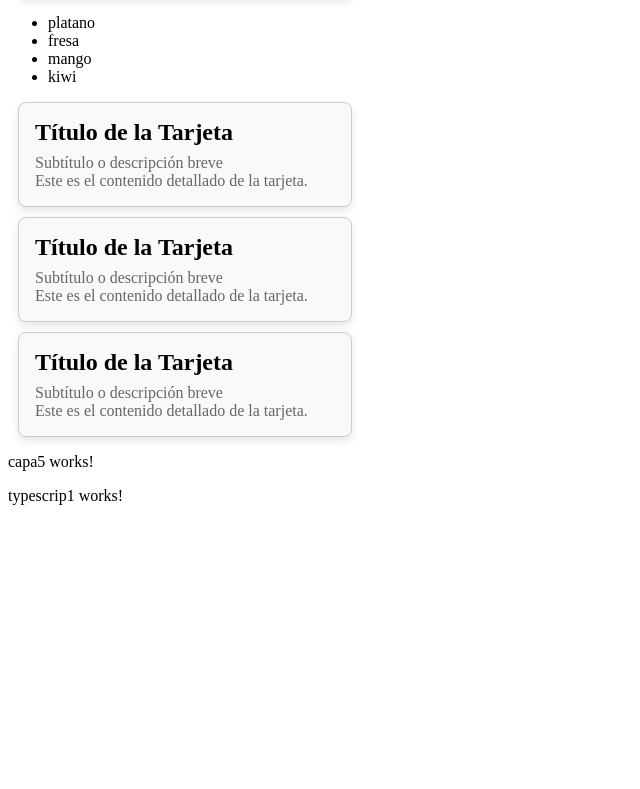
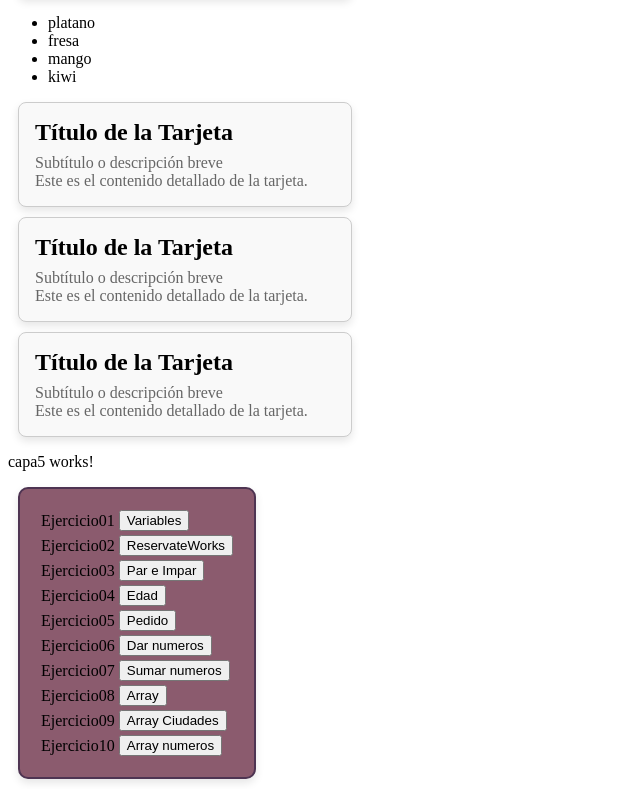
Before and after one commit to YurikoRasero/fundamentos02, an Angular app: page / in a window 1280 px wide. Shown: the part 279-1068 px from the top of the page, without its empty margins (0-640 px from the left). Before the commit the page ends 800 px from the top, so only its background shows below. Built offline with nearby package versions, Linux system fonts and the light colour scheme.

Commit message:
Actualizacion2.3

```diff
--- a/src/app/Component/component4/component4.ts
+++ b/src/app/Component/component4/component4.ts
@@ -1,7 +1,5 @@
 import { Component } from '@angular/core';
 import { Component2 } from '../component2/component2';
-
-
 
 
 @Component({
--- a/src/app/Typescript/typescrip1/typescrip1.html
+++ /dev/null
@@ -1 +0,0 @@
-<p>typescrip1 works!</p>
--- /dev/null
+++ b/src/app/Typescript/typescrip1/typescript1.css
@@ -0,0 +1,18 @@
+.yuri2 {
+    border: 2px solid #4e3452;
+    padding: 18px;
+    border-radius: 10px;
+    box-shadow: 0 4px 8px rgba(0, 0, 0, 0.1);
+    max-width: 300px;
+    margin: 10px;
+    background-color: #8b5b6e;
+  }
+
+  .yuri2 table {
+    margin: 0 0 8px;
+  }
+
+  .yuri2 table {
+    margin: 0;
+    color: #0a0101;
+  }
--- /dev/null
+++ b/src/app/Typescript/typescrip1/typescript1.html
@@ -0,0 +1,42 @@
+<table class="yuri2">
+    <tr>
+        <td>Ejercicio01</td>
+        <td><button (click)="ejercicioA()">Variables</button></td>
+    </tr>
+    <tr>
+        <td>Ejercicio02</td>
+        <td><button (click)="ejercicioB()">ReservateWorks</button></td>
+    </tr>
+    <tr>
+        <td>Ejercicio03</td>
+        <td><button (click)="ejercicioC()">Par e Impar</button></td>
+    </tr>
+    <tr>
+        <td>Ejercicio04</td>
+        <td><button (click)="ejercicioD()">Edad</button></td>
+    </tr>
+    <tr>
+        <td>Ejercicio05</td>
+        <td><button (click)="ejercicioE()">Pedido</button></td>
+    </tr>
+    <tr>
+        <td>Ejercicio06</td>
+        <td><button (click)="ejercicioF()">Dar numeros</button></td>
+    </tr>
+    <tr>
+        <td>Ejercicio07</td>
+        <td><button (click)="ejercicioG()">Sumar numeros</button></td>
+    </tr>
+    <tr>
+        <td>Ejercicio08</td>
+        <td><button (click)="ejercicioH()">Array</button></td>
+    </tr>
+    <tr>
+        <td>Ejercicio09</td>
+        <td><button (click)="ejercicioI()">Array Ciudades</button></td>
+    </tr>
+    <tr>
+        <td>Ejercicio10</td>
+        <td><button (click)="ejercicioJ()">Array numeros</button></td>
+    </tr>
+</table>
--- /dev/null
+++ b/src/app/Typescript/typescrip1/typescript1.ts
@@ -0,0 +1,103 @@
+import { Component } from '@angular/core';
+
+@Component({
+  selector: 'app-typescript1',
+  imports: [],
+  templateUrl: './typescript1.html',
+  styleUrl: './typescript1.css',
+})
+export class Typescrip1 {
+
+  ejercicioA(): void {
+let nombre:string = "Yuri"
+let casado: boolean = true;
+let edad: number = 37;
+let cp: null= null;
+let raza:undefined= undefined;
+
+
+console.log(`Nombre: ${nombre}`);
+console.log(`Estado civil: ${casado}`)
+console.log(`Edad: ${edad}`)
+console.log(`Codigo postal: ${cp}`)
+console.log(`Raza animal: ${raza}`)
+
+  }
+
+  ejercicioB(): void {
+ let calculador: number = 23;
+ const maxnumintentos: number = 4;
+ var mensaje: string = "It works!";
+
+calculador += 1;
+console.log(`Contador: ${calculador}`);
+console.log(`Num maximo intentos: ${maxnumintentos}`);
+console.log(`Mensaje: ${mensaje}`);
+
+ mensaje = "¡Furula!";
+ console.log(`Mensaje actualizado: ${mensaje}`)
+
+  }
+
+ejercicioC(): void {
+let x: number = 9;
+
+if (x % 2 === 0) {
+      console.log(`${x} es un numero par`);
+    } else {
+      console.log(`${x} es un numero impar`);
+    }
+  }
+
+ejercicioD(): void {let edad: number = 38;
+
+    if (edad >= 18) {
+      console.log(`Es mayor de edad`);
+    } else {
+      console.log(`Es menor de edad`);
+    }}
+
+
+ejercicioE(): void {}
+
+
+ejercicioF(): void {}
+
+ejercicioG(): void {}
+
+
+ejercicioH(): void {}
+
+
+ejercicioI(): void {
+
+let ciudades: string[] = ["Mexico", "Guadalajara", "Monterrey", "Oaxaca,Yucatan"];
+//Añadir una nueva ciudad
+  ciudades.push("Oaxaca");
+    console.log("Tras añadir a 'Oaxaca':", ciudades);
+//Cambiar una nueva ciudad
+  ciudades[1] = "Guanajuato";
+    console.log("Tras cambiar 'Oaxaca' por 'Guanajuato':", ciudades);
+// Elimina una Ciudad del array
+ciudades.splice(3, 1);
+    console.log("Después de eliminar '':", ciudades);
+// Buscar la Ciudad eliminada del array
+ let indexOaxaca = ciudades.indexOf("Oaxaca");
+    if (indexOaxaca !== -1) {
+      console.log(`'Oaxaca' se enciuuentra en el array en el indice ${indexOaxaca}`);
+    } else {
+      console.log("'Oaxaca' no esta en el array");
+    }
+//Insertar una nueva ciudad en una posición específica
+  ciudades.splice(1, 0, "Chiapas");
+    console.log("Tras insertar 'Chiapas' cambia a la posicion 1:", ciudades);
+
+    console.log("Array de Ciudades:", ciudades);
+  }
+
+ejercicioJ(): void {
+let scores: Number[]= [100, 95, 98];
+   console.log(35)
+  }
+
+}
--- a/src/app/app.html
+++ b/src/app/app.html
@@ -4,4 +4,4 @@
 <app-component3></app-component3>
 <app-component4></app-component4>
 <app-component5></app-component5>
-<app-typescrip1></app-typescrip1>
+<app-typescript1></app-typescript1>
--- a/src/app/app.ts
+++ b/src/app/app.ts
@@ -5,7 +5,8 @@ import { Component2 } from './Component/component2/component2';
 import { Component3 } from './Component/component3/component3';
 import { Component4 } from './Component/component4/component4';
 import { Component5 } from './Component/component5/component5';
-import { Typescrip1 } from './Typescript/typescrip1/typescrip1';
+import { Typescrip1 } from './Typescript/typescrip1/typescript1';
+
 
 
 @Component({
```
Also changed, not shown: src/app/Typescript/typescrip1/typescrip1.ts (deleted, +0 -11 lines), src/app/Typescript/typescrip1/typescrip1.css (deleted).
